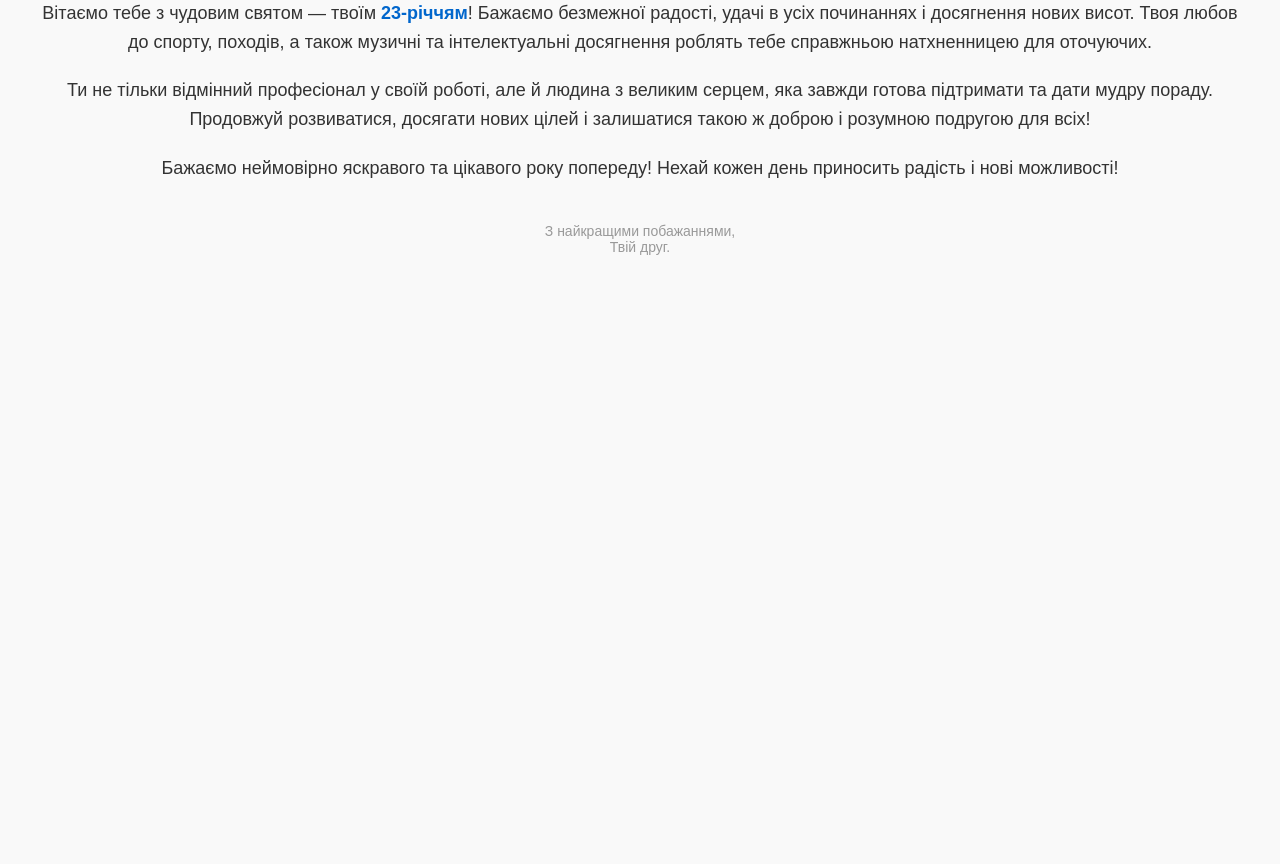
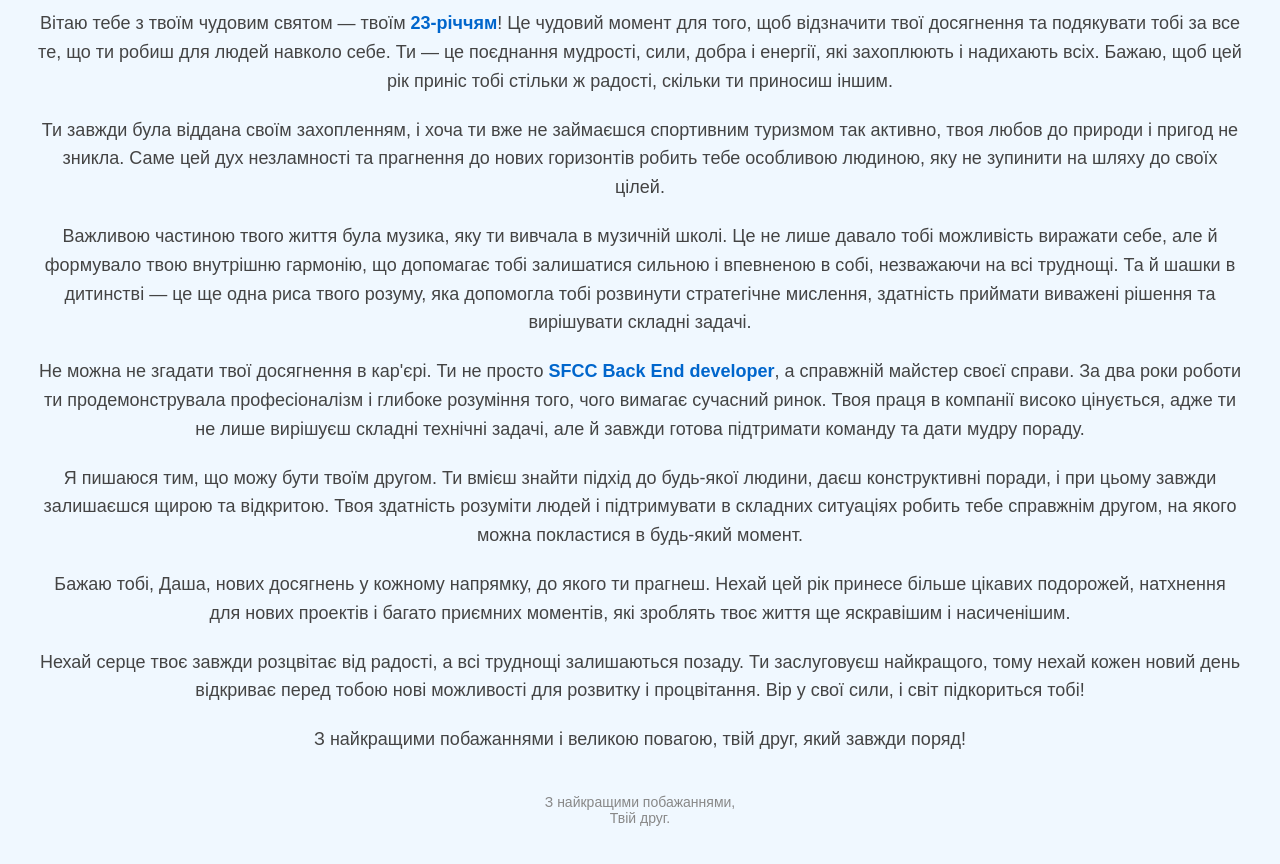
Before and after one commit to yura-mukomel/creativity, a plain HTML site: page index.html in a window 1280 px wide. Shown: the part 119-983 px from the top of the page. Before the commit the page ends 800 px from the top, so only its background shows below. Drawn offline with Linux system fonts and the light colour scheme.

Commit message:
Update index.html

```diff
--- a/index.html
+++ b/index.html
@@ -7,43 +7,78 @@
     <style>
         body {
             font-family: Arial, sans-serif;
-            background-color: #f9f9f9;
+            background-color: #f0f8ff;
             color: #333;
             text-align: center;
             padding: 30px;
         }
         h1 {
             color: #ff6347;
+            font-size: 36px;
         }
         p {
             font-size: 18px;
             line-height: 1.6;
             margin-top: 20px;
+            color: #444;
         }
         .highlight {
             font-weight: bold;
             color: #0066cc;
         }
+        .image-container {
+            margin: 40px 0;
+        }
         .footer {
             margin-top: 40px;
             font-size: 14px;
-            color: #999;
+            color: #888;
+        }
+        .quote {
+            font-style: italic;
+            color: #888;
+            margin-top: 30px;
+        }
+        .birthday-cake {
+            width: 300px;
+            margin-top: 20px;
         }
     </style>
 </head>
 <body>
-    <h1>Дорогій Даші!</h1>
+    <h1>Дорога Даша!</h1>
     <p>
-        Вітаємо тебе з чудовим святом — твоїм <span class="highlight">23-річчям</span>!
-        Бажаємо безмежної радості, удачі в усіх починаннях і досягнення нових висот. Твоя любов до спорту, походів, а також музичні та інтелектуальні досягнення роблять тебе справжньою натхненницею для оточуючих.
+        Вітаю тебе з твоїм чудовим святом — твоїм <span class="highlight">23-річчям</span>! Це чудовий момент для того, щоб відзначити твої досягнення та подякувати тобі за все те, що ти робиш для людей навколо себе. Ти — це поєднання мудрості, сили, добра і енергії, які захоплюють і надихають всіх. Бажаю, щоб цей рік приніс тобі стільки ж радості, скільки ти приносиш іншим.
     </p>
+
     <p>
-        Ти не тільки відмінний професіонал у своїй роботі, але й людина з великим серцем, яка завжди готова підтримати та дати мудру пораду.
-        Продовжуй розвиватися, досягати нових цілей і залишатися такою ж доброю і розумною подругою для всіх!
+        Ти завжди була віддана своїм захопленням, і хоча ти вже не займаєшся спортивним туризмом так активно, твоя любов до природи і пригод не зникла. Саме цей дух незламності та прагнення до нових горизонтів робить тебе особливою людиною, яку не зупинити на шляху до своїх цілей.
     </p>
+
     <p>
-        Бажаємо неймовірно яскравого та цікавого року попереду! Нехай кожен день приносить радість і нові можливості!
+        Важливою частиною твого життя була музика, яку ти вивчала в музичній школі. Це не лише давало тобі можливість виражати себе, але й формувало твою внутрішню гармонію, що допомагає тобі залишатися сильною і впевненою в собі, незважаючи на всі труднощі. Та й шашки в дитинстві — це ще одна риса твого розуму, яка допомогла тобі розвинути стратегічне мислення, здатність приймати виважені рішення та вирішувати складні задачі.
     </p>
+
+    <p>
+        Не можна не згадати твої досягнення в кар'єрі. Ти не просто <span class="highlight">SFCC Back End developer</span>, а справжній майстер своєї справи. За два роки роботи ти продемонструвала професіоналізм і глибоке розуміння того, чого вимагає сучасний ринок. Твоя праця в компанії високо цінується, адже ти не лише вирішуєш складні технічні задачі, але й завжди готова підтримати команду та дати мудру пораду.
+    </p>
+
+    <p>
+        Я пишаюся тим, що можу бути твоїм другом. Ти вмієш знайти підхід до будь-якої людини, даєш конструктивні поради, і при цьому завжди залишаєшся щирою та відкритою. Твоя здатність розуміти людей і підтримувати в складних ситуаціях робить тебе справжнім другом, на якого можна покластися в будь-який момент.
+    </p>
+
+    <p>
+        Бажаю тобі, Даша, нових досягнень у кожному напрямку, до якого ти прагнеш. Нехай цей рік принесе більше цікавих подорожей, натхнення для нових проектів і багато приємних моментів, які зроблять твоє життя ще яскравішим і насиченішим.
+    </p>
+
+    <p>
+        Нехай серце твоє завжди розцвітає від радості, а всі труднощі залишаються позаду. Ти заслуговуєш найкращого, тому нехай кожен новий день відкриває перед тобою нові можливості для розвитку і процвітання. Вір у свої сили, і світ підкориться тобі!
+    </p>
+
+    <p>
+        З найкращими побажаннями і великою повагою, твій друг, який завжди поряд!
+    </p>
+
     <div class="footer">
         З найкращими побажаннями, <br>
         Твій друг.
```
